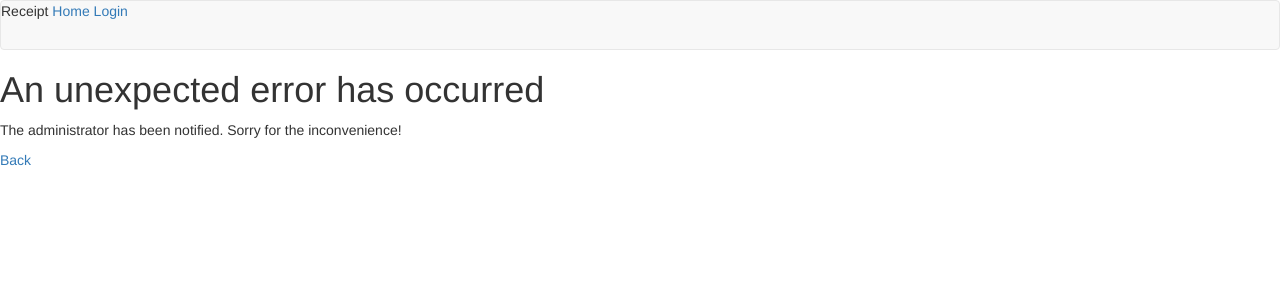
After one commit to oolawo09/receipt, a Flask app: template app/templates/500.html in a window 1280 px wide. The commit adds this page. Shown: the top 300 px of the page. Run offline with Flask 2, Linux system fonts and the light colour scheme; the template is opened without the code that fills it, so the values that code supplies are empty; some libraries are stand-ins or nearby versions.

Commit message:
added error handling pages

```diff
--- a/app/__init__.py
+++ b/app/__init__.py
@@ -18,4 +18,4 @@ login.login_view = 'login'
 bootstrap = Bootstrap(app)
 
 
-from app import routes  # noqa: E402 F401
+from app import routes, models, errors  # noqa: E402 F401
--- a/app/templates/404.html
+++ b/app/templates/404.html
@@ -1,6 +1,6 @@
 {% extends "base.html" %}
-
-{% block app_content %}
+{% import 'bootstrap/wtf.html' as wtf %}
+{% block app_content%}
     <h1>File Not Found</h1>
     <p><a href="{{ url_for('index') }}">Back</a></p>
 {% endblock %}
--- /dev/null
+++ b/app/templates/500.html
@@ -0,0 +1,7 @@
+{% extends "base.html" %}
+
+{% block content %}
+    <h1>An unexpected error has occurred</h1>
+    <p>The administrator has been notified. Sorry for the inconvenience!</p>
+    <p><a href="{{ url_for('index') }}">Back</a></p>
+{% endblock %}
```
Also changed, not shown: app/errors.py (added, +13 -0 lines).
